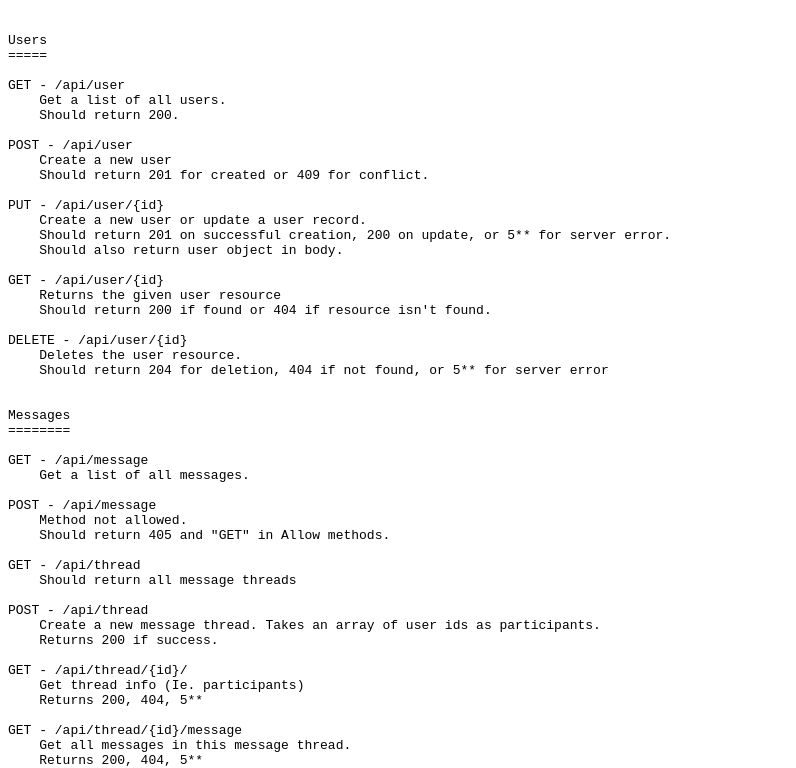
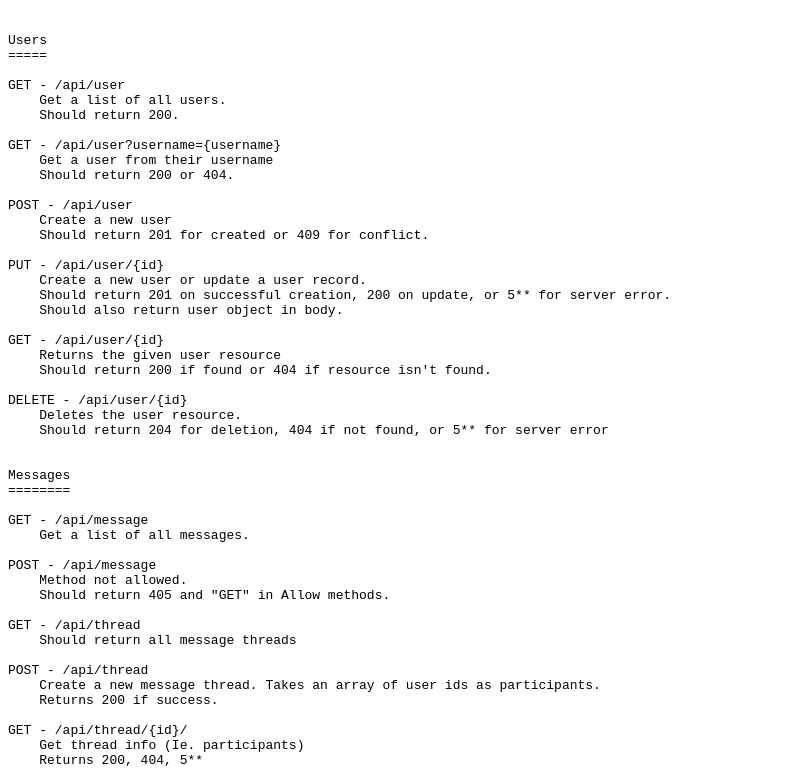
Before and after one commit to JAMSapp/JAMS-Server, a plain HTML site: page public/api.html in a window 1280 px wide. Shown: the part 48-816 px from the top of the page, without its empty margins (0-796 px from the left). Drawn offline with Linux system fonts and the light colour scheme.

Commit message:
Add docs for an API call to get a person based on username.

```diff
--- a/public/api.html
+++ b/public/api.html
@@ -17,6 +17,10 @@ Users
 GET - /api/user
     Get a list of all users.
     Should return 200.
+
+GET - /api/user?username={username}
+    Get a user from their username
+    Should return 200 or 404.
 
 POST - /api/user
     Create a new user
```
